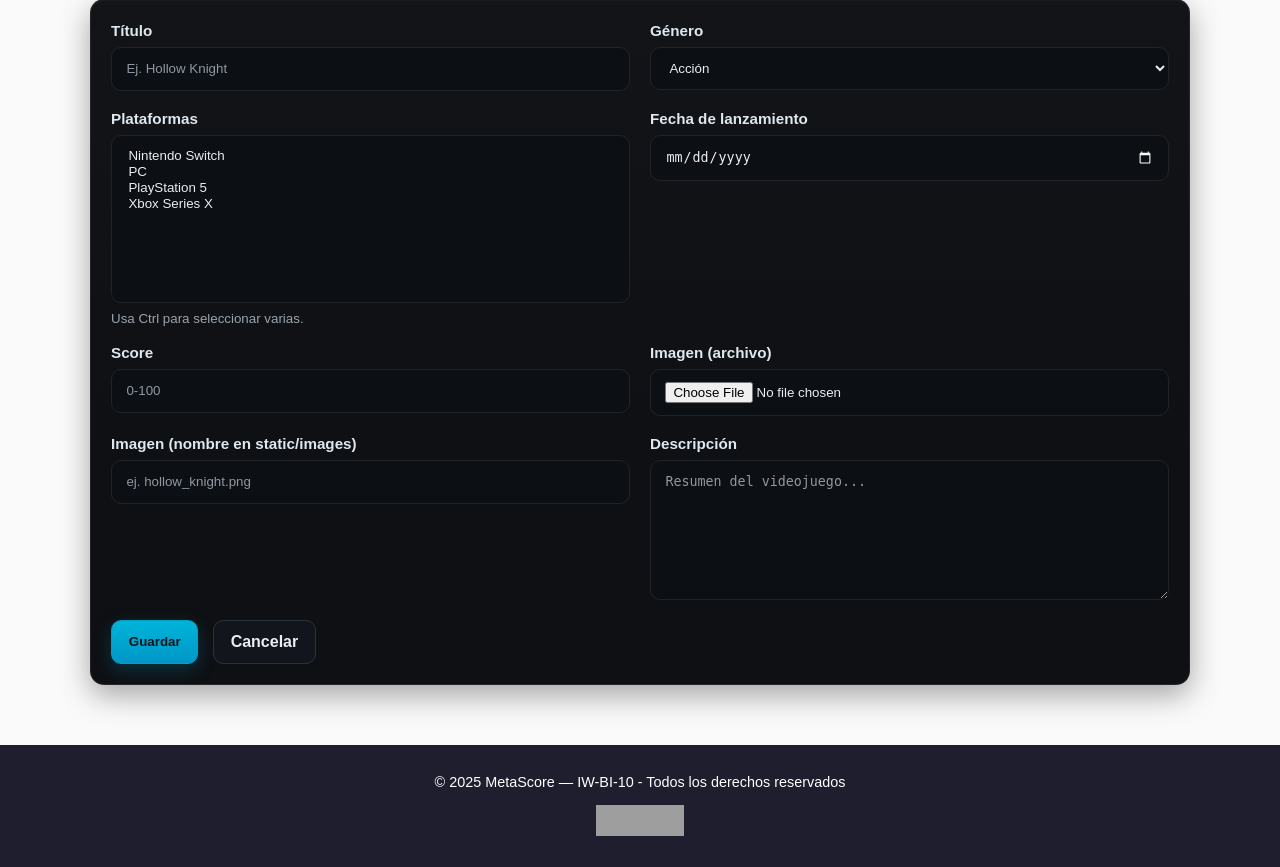
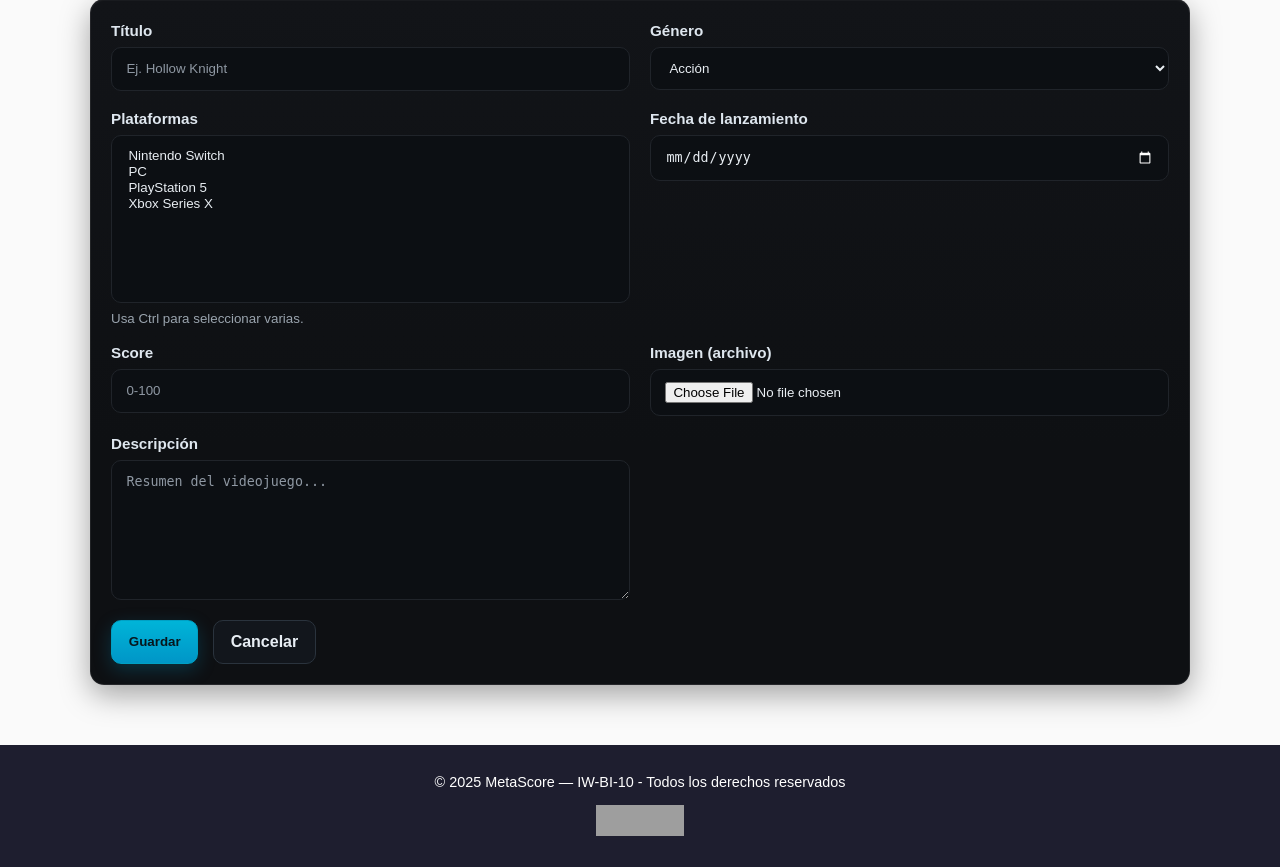
Before and after one commit to josuviteri/metascore, a Django app: page /formulario/ in a window 1280 px wide. Shown: the part 184-1051 px from the top of the page. Run offline with Django 5.2, Linux system fonts and the light colour scheme; data comes from the database, SQL or seed files in the repository; both versions use the stored data as it was after the commit; grey boxes are pictures that could not be loaded.

Commit message:
fix puntual

```diff
--- a/appVideomaniacos/templates/formulario.html
+++ b/appVideomaniacos/templates/formulario.html
@@ -50,11 +50,6 @@
         <input type="file" id="imagen" name="imagen" accept="image/*">
       </div>
 
-      <div class="form-field">
-        <label for="imagen_nombre">Imagen (nombre en static/images)</label>
-        <input type="text" id="imagen_nombre" name="imagen_nombre" placeholder="ej. hollow_knight.png">
-      </div>
-
       <div class="form-field form-field-full">
         <label for="descripcion">Descripción</label>
         <textarea id="descripcion" name="descripcion" rows="6" placeholder="Resumen del videojuego..." required></textarea>
--- a/appVideomaniacos/views.py
+++ b/appVideomaniacos/views.py
@@ -88,13 +88,10 @@ def sugerir_videojuego(request):
 
     genero = get_object_or_404(Genero, pk=genero_id)
 
-    # si se sube archivo, lo copiamos a static/images; si no, usamos el nombre
     if imagen_archivo:
         imagen_final = _guardar_en_static_images(imagen_archivo)
-    elif imagen_nombre_input:
-        imagen_final = os.path.basename(imagen_nombre_input)
     else:
-        imagen_final = 'placeholder.png'
+        imagen_final = 'elden_ring.png'
 
     v = Videojuego(
         titulo=titulo,
```
Also changed, not shown: appVideomaniacos/static/images/god.png (added), db.sqlite3.
